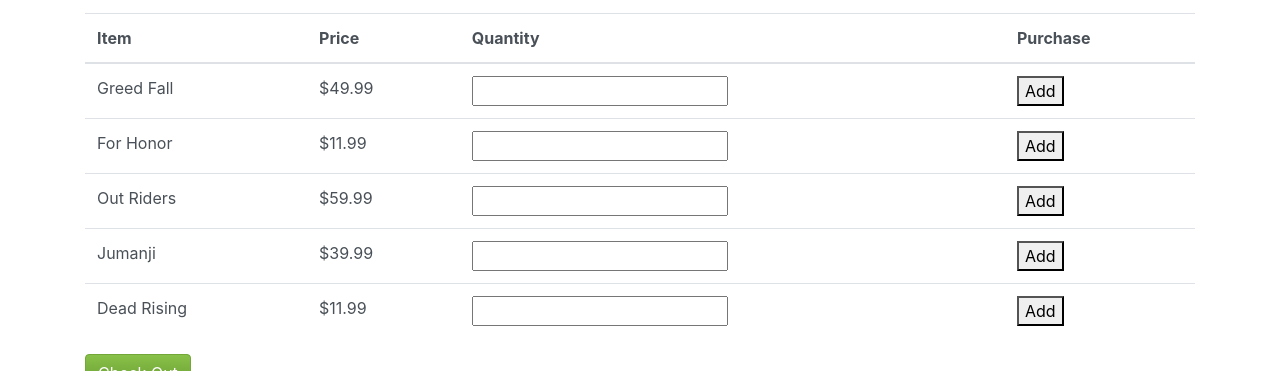
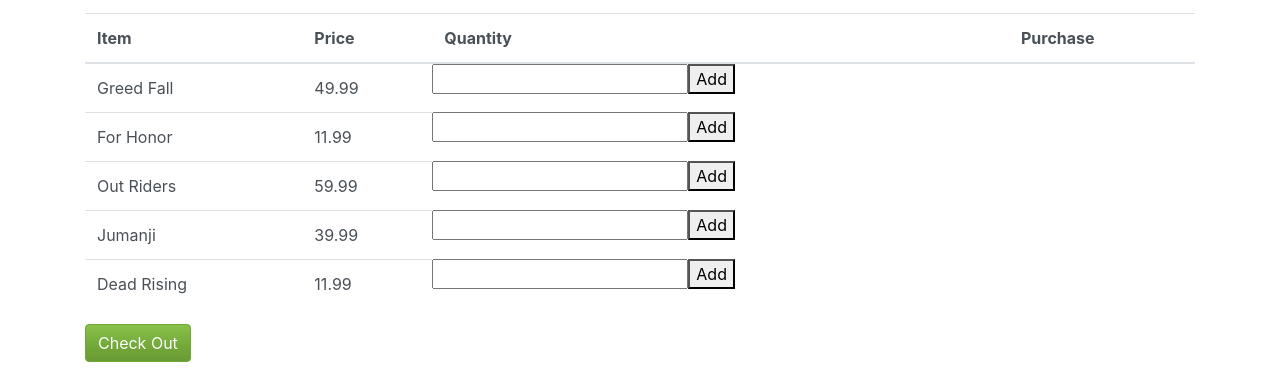
Before and after one commit to Rana-Siroosian/JavaScript-ShoppingCart, a plain HTML site: page WebContent/index.html in a window 1280 px wide. Shown: the part 99-470 px from the top of the page. Drawn offline with nearby package versions, Linux system fonts and the light colour scheme.

Commit message:
added function instead of the table in HTML

```diff
--- a/WebContent/index.html
+++ b/WebContent/index.html
@@ -27,42 +27,9 @@
 						<th>Purchase</th>
 					</tr>
 				<thead>
-				<tbody>
-					<tr>
-						<td>Greed Fall</td>
-						<td>$49.99</td>
-						<td><input type="number" value="" id="qty" /></td>
-						<td><button class="item-purchas" name="Greed Fall"
-								value="49.99">Add</button></td>
-					</tr>
-					<tr>
-						<td>For Honor</td>
-						<td>$11.99</td>
-						<td><input type="number" value="" id="qty" /></td>
-						<td><button class="item-purchas" name="For Honor"
-								value="11.99">Add</button></td>
-					</tr>
-					<tr>
-						<td>Out Riders</td>
-						<td>$59.99</td>
-						<td><input type="number" value="" id="qty" /></td>
-						<td><button class="item-purchas" name="Out Riders"
-								value="59.99">Add</button></td>
-					</tr>
-					<tr>
-						<td>Jumanji</td>
-						<td>$39.99</td>
-						<td><input type="number" value="" id="qty" /></td>
-						<td><button class="item-purchas" name="Jumanji" value="39.99">Add</button></td>
-					</tr>
-					<tr>
-						<td>Dead Rising</td>
-						<td>$11.99</td>
-						<td><input type="number" value="" id="qty" /></td>
+				<tbody id="show">
 
-						<td><button class="item-purchas" name="Dead Rising"
-								value="11.99">Add</button></td>
-					</tr>
+
 				</tbody>
 			</table>
 
--- a/WebContent/script.js
+++ b/WebContent/script.js
@@ -1,3 +1,29 @@
+let game =[
+
+	{
+		item:'Greed Fall',
+		value:49.99,
+		qty:""
+	},
+	{
+		item:'For Honor',
+		value: 11.99
+	},
+	{
+		item: 'Out Riders',
+		value: 59.99
+	},
+	{
+		item: 'Jumanji',
+		value: 39.99
+	},
+	{
+		item: 'Dead Rising',
+		value: 11.99
+	}
+]
+
+
 let items=[];
 function getItem(item,value,Qty){
 
@@ -9,6 +35,42 @@ function getItem(item,value,Qty){
 	console.log(items);
 
 }
+
+
+let showChart = document.getElementById("show");
+for(let i=0;i<game.length;i++){
+	let tr = document.createElement("tr");
+	showChart.appendChild(tr);
+
+	let td1 = document.createElement("td");
+	td1.innerText = game[i].item;
+	tr.appendChild(td1);
+
+	let td2 = document.createElement("td");
+	td2.innerText = game[i].value;
+	tr.appendChild(td2);
+
+	let userInput = document.createElement("input");
+// td3.innerText = game[i].qty.push(userInput);
+// let userInput = document.createElement("input");
+	let q = userInput.value;
+	console.log("qq"+q);
+// let q = parseInt(userInput);
+	console.log(game[i]);
+	tr.appendChild(userInput);
+
+
+	let button = document.createElement("button");
+	button.innerText = "Add";
+	tr.appendChild(button);
+	button.setAttribute("type", "button");
+// button.setAttribute("onclick", "getItem('" + game[i].item+ "', "
+// +game[i].value + ")");
+// button.setAttribute("onclick", "getItem('" + game[i].item+ "', "
+// +game[i].value + ")");
+	button.setAttribute("onclick", "getItem('"+game[i].item+"',"+game[i].value+","+q+")");
+}
+
 
 
 let buttons = document.querySelectorAll('.item-purchas')
@@ -24,7 +86,7 @@ for (let button of buttons){
 		quantity = parseInt(quantity);
 		console.log(quantity);
 
-		getItem(itemName,parseFloat(itemValue),quantity);
+		getItem(itemName,(itemValue),quantity);
 	});
 }
 
```
